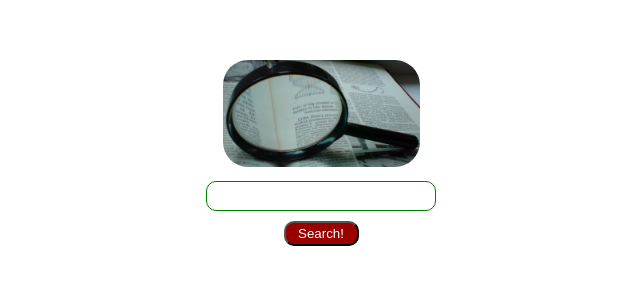
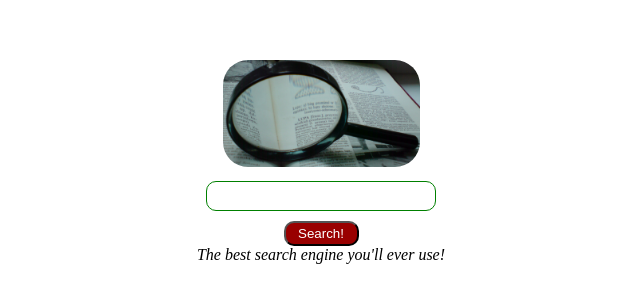
Before and after one commit to smorty/SweetSearch, a plain HTML site: page index.html in a window 1280 px wide. Shown: the part 148-450 px from the top of the page, without its empty margins (319-959 px from the left). Drawn offline with Linux system fonts and the light colour scheme.

Commit message:
added some sweet text

```diff
--- a/index.html
+++ b/index.html
@@ -19,5 +19,8 @@
 		<input type="search" name="sweetsearch"><br>
 		<button type="button">Search!</button>
 	</div>
+	<div class="comment"><em>The best search engine you'll ever use!</em>
+	</div>
+
 </body>
 </html>
--- a/styles.css
+++ b/styles.css
@@ -32,3 +32,8 @@ button {
 .search {
 	text-align: center;
 }
+
+.comment {
+	text-align: center;
+	text-color: #990000;
+}
```
